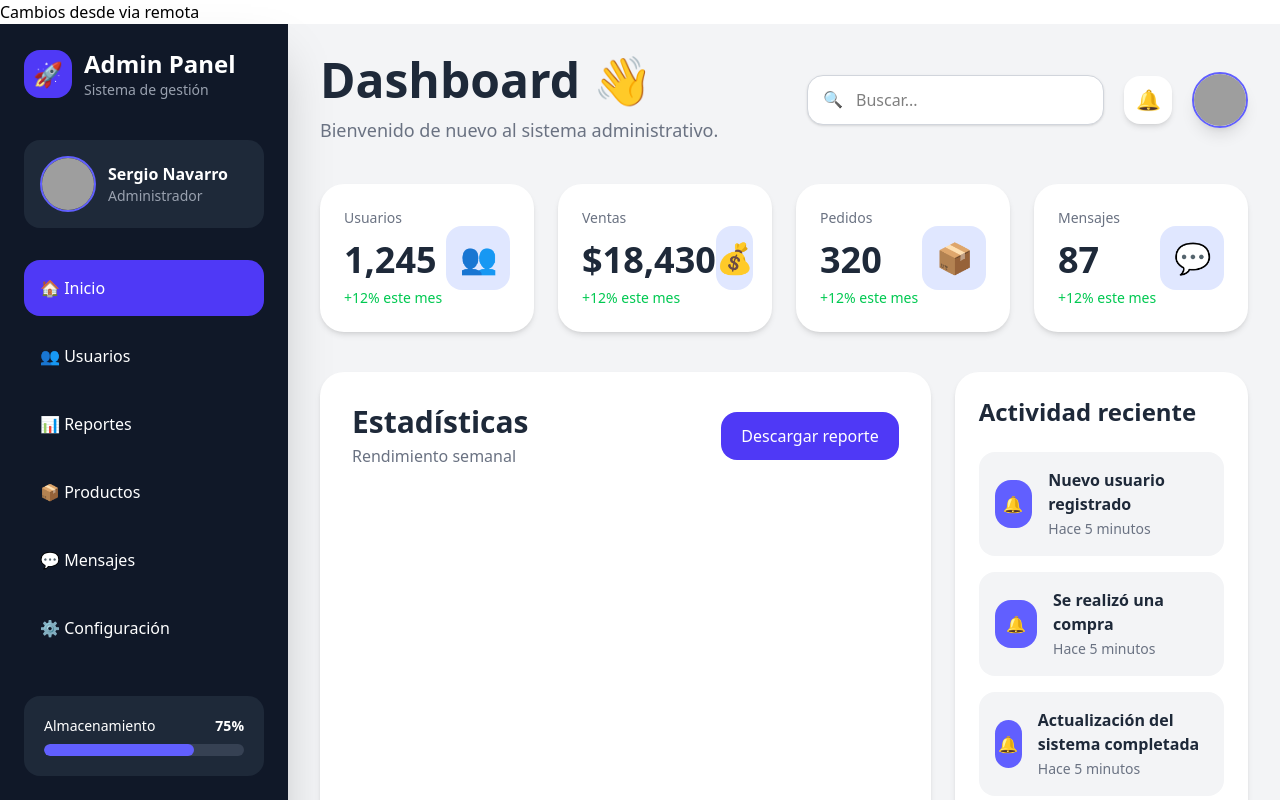
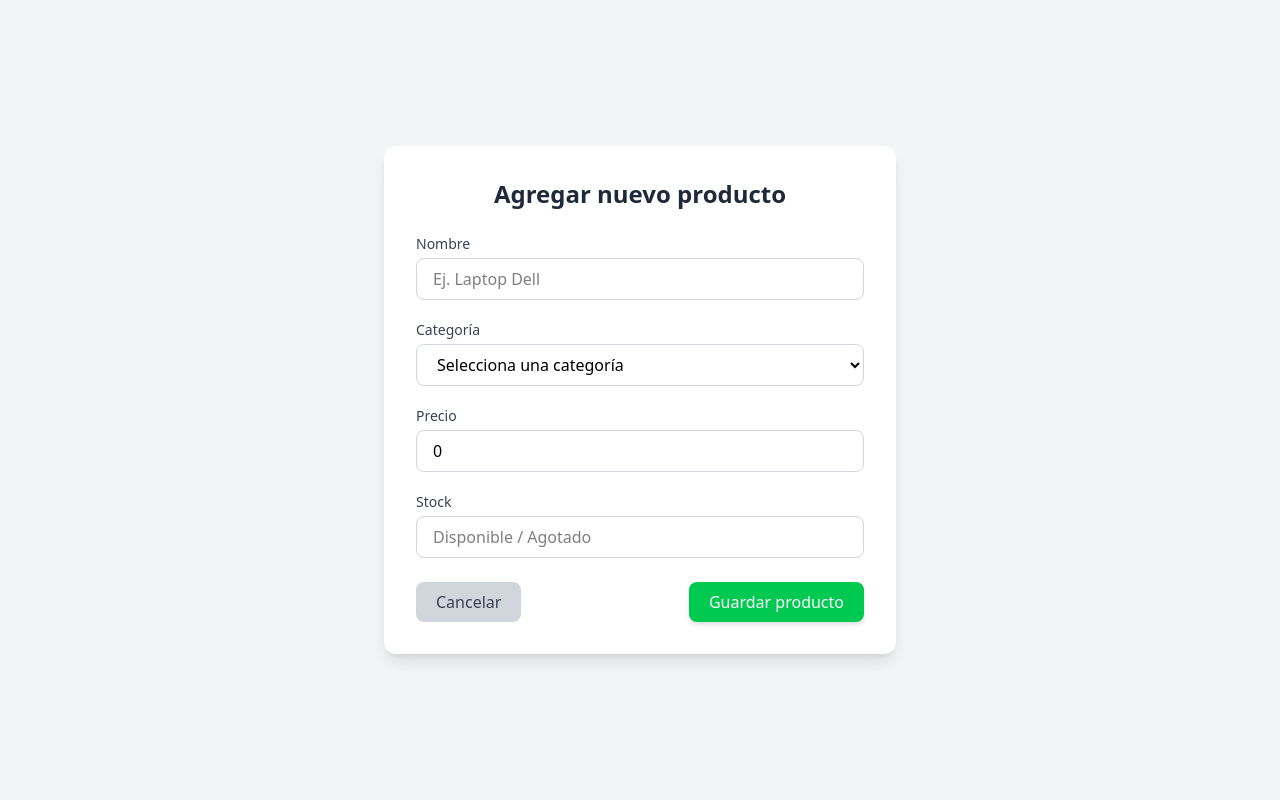
Before and after one commit to SergioAl-boop/frointendtiendita, an Angular app: page /addproduct in a window 1280 px wide. Before the commit this address led to /dashboard. Shown: the top 800 px of the page. Built offline with nearby package versions, Linux system fonts and the light colour scheme; grey boxes are pictures that could not be loaded.

Commit message:
[feat] Se añadio addProducts

```diff
--- /dev/null
+++ b/src/app/pages/addProduct/addProduct.html
@@ -0,0 +1,58 @@
+<div class="min-h-screen flex items-center justify-center bg-gray-100">
+  <div class="bg-white w-full max-w-lg rounded-xl shadow-lg p-8">
+    <h2 class="text-2xl font-bold text-gray-800 mb-6 text-center">
+      Agregar nuevo producto
+    </h2>
+
+    <form (ngSubmit)="addProduct()" class="space-y-5">
+      <!-- Nombre -->
+      <div>
+        <label class="block text-sm font-medium text-gray-700 mb-1">Nombre</label>
+        <input type="text" [(ngModel)]="newProduct.name" name="name"
+          class="w-full border border-gray-300 rounded-lg px-4 py-2 focus:ring-2 focus:ring-blue-400 focus:outline-none"
+          placeholder="Ej. Laptop Dell" required>
+      </div>
+
+      <!-- Categoría -->
+      <div>
+        <label class="block text-sm font-medium text-gray-700 mb-1">Categoría</label>
+        <select [(ngModel)]="newProduct.category" name="category"
+          class="w-full border border-gray-300 rounded-lg px-4 py-2 focus:ring-2 focus:ring-blue-400 focus:outline-none">
+          <option value="" disabled selected>Selecciona una categoría</option>
+          <option value="Electrónica">Electrónica</option>
+          <option value="Muebles">Muebles</option>
+          <option value="Ropa">Ropa</option>
+          <option value="Otros">Otros</option>
+        </select>
+      </div>
+
+      <!-- Precio -->
+      <div>
+        <label class="block text-sm font-medium text-gray-700 mb-1">Precio</label>
+        <input type="number" [(ngModel)]="newProduct.price" name="price"
+          class="w-full border border-gray-300 rounded-lg px-4 py-2 focus:ring-2 focus:ring-blue-400 focus:outline-none"
+          placeholder="Ej. 15000" required>
+      </div>
+
+      <!-- Stock -->
+      <div>
+        <label class="block text-sm font-medium text-gray-700 mb-1">Stock</label>
+        <input type="text" [(ngModel)]="newProduct.stock" name="stock"
+          class="w-full border border-gray-300 rounded-lg px-4 py-2 focus:ring-2 focus:ring-blue-400 focus:outline-none"
+          placeholder="Disponible / Agotado" required>
+      </div>
+
+      <!-- Botones -->
+      <div class="flex justify-between mt-6">
+        <button type="button" (click)="closeModal()"
+          class="bg-gray-300 text-gray-700 px-5 py-2 rounded-lg hover:bg-gray-400 transition">
+          Cancelar
+        </button>
+        <button type="submit"
+          class="bg-green-500 text-white px-5 py-2 rounded-lg hover:bg-green-600 shadow-md transition">
+          Guardar producto
+        </button>
+      </div>
+    </form>
+  </div>
+</div>
--- /dev/null
+++ b/src/app/pages/addProduct/addProduct.ts
@@ -0,0 +1,38 @@
+import { ChangeDetectionStrategy, Component } from '@angular/core';
+import { FormsModule } from '@angular/forms';
+
+@Component({
+  selector: 'app-add-product',
+  imports: [FormsModule,],
+  templateUrl: './addProduct.html',
+  styles: `
+    :host {
+      display: block;
+    }
+  `,
+  changeDetection: ChangeDetectionStrategy.OnPush,
+})
+export class AddProductComponent {
+  isModalOpen = false;
+
+newProduct = {
+  name: '',
+  category: '',
+  price: 0,
+  stock: ''
+};
+
+openModal() {
+  this.isModalOpen = true;
+}
+
+closeModal() {
+  this.isModalOpen = false;
+}
+
+addProduct() {
+  console.log('Nuevo producto:', this.newProduct);
+  // Aquí puedes agregarlo a tu lista de productos
+  this.closeModal();
+}
+}
--- a/src/app/pages/dashboard/dashboard.html
+++ b/src/app/pages/dashboard/dashboard.html
@@ -70,7 +70,7 @@
       </a>
 
       <a
-        href="#"
+        href="/products"
         class="p-4 rounded-2xl hover:bg-gray-800 transition flex items-center gap-3"
       >
         📦 Productos
--- a/src/app/pages/dashboard/dashboard.ts
+++ b/src/app/pages/dashboard/dashboard.ts
@@ -14,26 +14,10 @@ import { ChangeDetectionStrategy, Component } from '@angular/core';
 export class DashboardComponent {
 
   stats = [
-    {
-      title: 'Usuarios',
-      value: '1,245',
-      icon: '👥'
-    },
-    {
-      title: 'Ventas',
-      value: '$18,430',
-      icon: '💰'
-    },
-    {
-      title: 'Pedidos',
-      value: '320',
-      icon: '📦'
-    },
-    {
-      title: 'Mensajes',
-      value: '87',
-      icon: '💬'
-    }
+    { title: 'Usuarios', value: '1,245', icon: '👥' },
+    { title: 'Ventas', value: '$18,430', icon: '💰' },
+    { title: 'Pedidos', value: '320', icon: '📦' },
+    { title: 'Mensajes', value: '87', icon: '💬' }
   ];
 
   bars = [40, 65, 30, 80, 55, 90, 70];
@@ -48,21 +32,20 @@ export class DashboardComponent {
   ];
 
   users = [
-    {
-      name: 'Juan Pérez',
-      email: 'juan@gmail.com',
-      role: 'Admin'
-    },
-    {
-      name: 'Ana López',
-      email: 'ana@gmail.com',
-      role: 'Editor'
-    },
-    {
-      name: 'Carlos Ruiz',
-      email: 'carlos@gmail.com',
-      role: 'Usuario'
-    }
+    { name: 'Juan Pérez', email: 'juan@gmail.com', role: 'Admin' },
+    { name: 'Ana López', email: 'ana@gmail.com', role: 'Editor' },
+    { name: 'Carlos Ruiz', email: 'carlos@gmail.com', role: 'Usuario' }
   ];
 
+  // 🔹 Propiedades que faltaban en tu template
+  currentTime: string = new Date().toLocaleTimeString();
+
+  days: string[] = ['Lunes', 'Martes', 'Miércoles', 'Jueves', 'Viernes', 'Sábado', 'Domingo'];
+
+  constructor() {
+    // Actualiza la hora cada segundo
+    setInterval(() => {
+      this.currentTime = new Date().toLocaleTimeString();
+    }, 1000);
+  }
 }
--- a/src/app/pages/products/products.html
+++ b/src/app/pages/products/products.html
@@ -1,4 +1,16 @@
 <div class="overflow-x-auto">
+  <!-- Botón de agregar -->
+  <div class="flex justify-end mb-4">
+    <div class="flex justify-end mb-4">
+  <a
+    href="/addproduct"
+    class="bg-green-500 text-white px-4 py-2 rounded hover:bg-green-600 shadow-md">
+    + Agregar producto
+  </a>
+</div>
+
+  </div>
+
   <table class="min-w-full border border-gray-200 rounded-lg shadow-md">
     <thead class="bg-blue-600 text-white">
       <tr>
@@ -20,16 +32,6 @@
           <button class="bg-red-500 text-white px-3 py-1 rounded hover:bg-red-600 ml-2">Eliminar</button>
         </td>
       </tr>
-      <tr class="hover:bg-gray-50 transition">
-        <td class="px-6 py-4 text-sm text-gray-800">Silla Gamer</td>
-        <td class="px-6 py-4 text-sm text-gray-600">Muebles</td>
-        <td class="px-6 py-4 text-sm text-green-600 font-bold">$3,200</td>
-        <td class="px-6 py-4 text-sm">Agotado</td>
-        <td class="px-6 py-4 text-sm">
-          <button class="bg-blue-500 text-white px-3 py-1 rounded hover:bg-blue-600">Editar</button>
-          <button class="bg-red-500 text-white px-3 py-1 rounded hover:bg-red-600 ml-2">Eliminar</button>
-        </td>
-      </tr>
     </tbody>
   </table>
 </div>
--- a/src/app/pages/products/products.ts
+++ b/src/app/pages/products/products.ts
@@ -11,4 +11,4 @@ import { ChangeDetectionStrategy, Component } from '@angular/core';
   `,
   changeDetection: ChangeDetectionStrategy.OnPush,
 })
-export class Products {}
+export class ProductsComponent {}
```
Also changed, not shown: src/app/app.routes.ts (+8 -2 lines).
